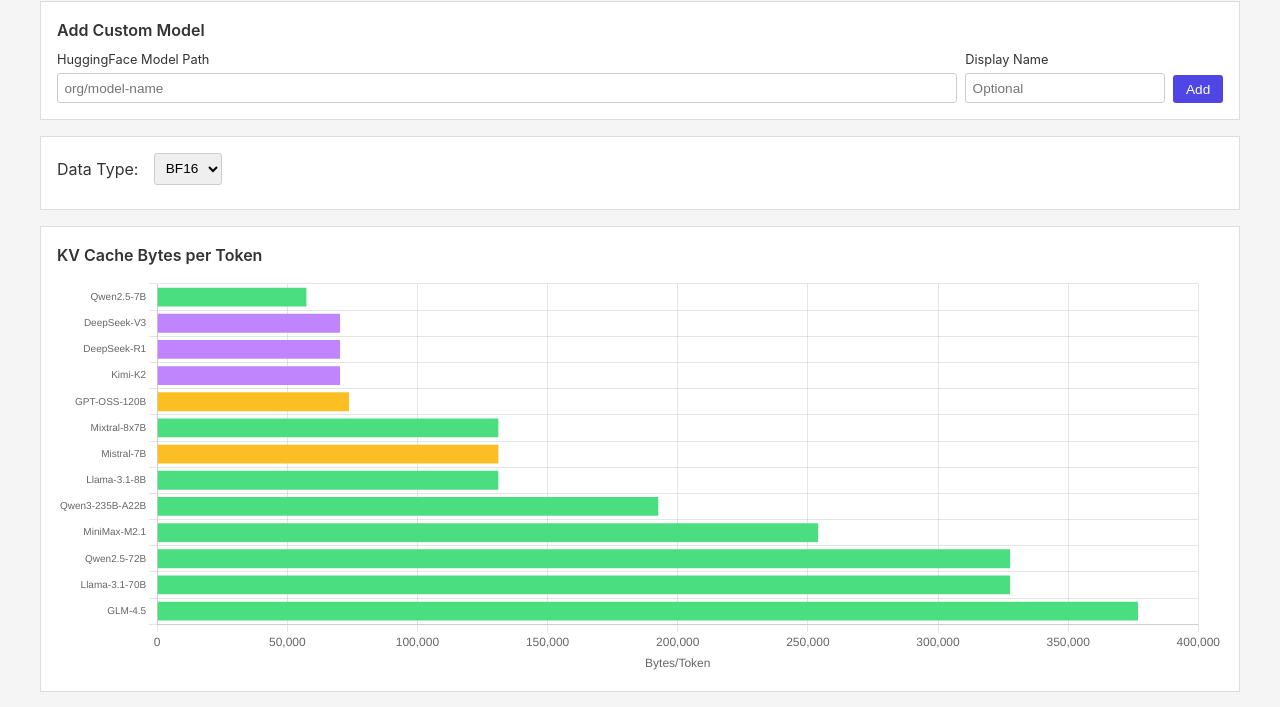
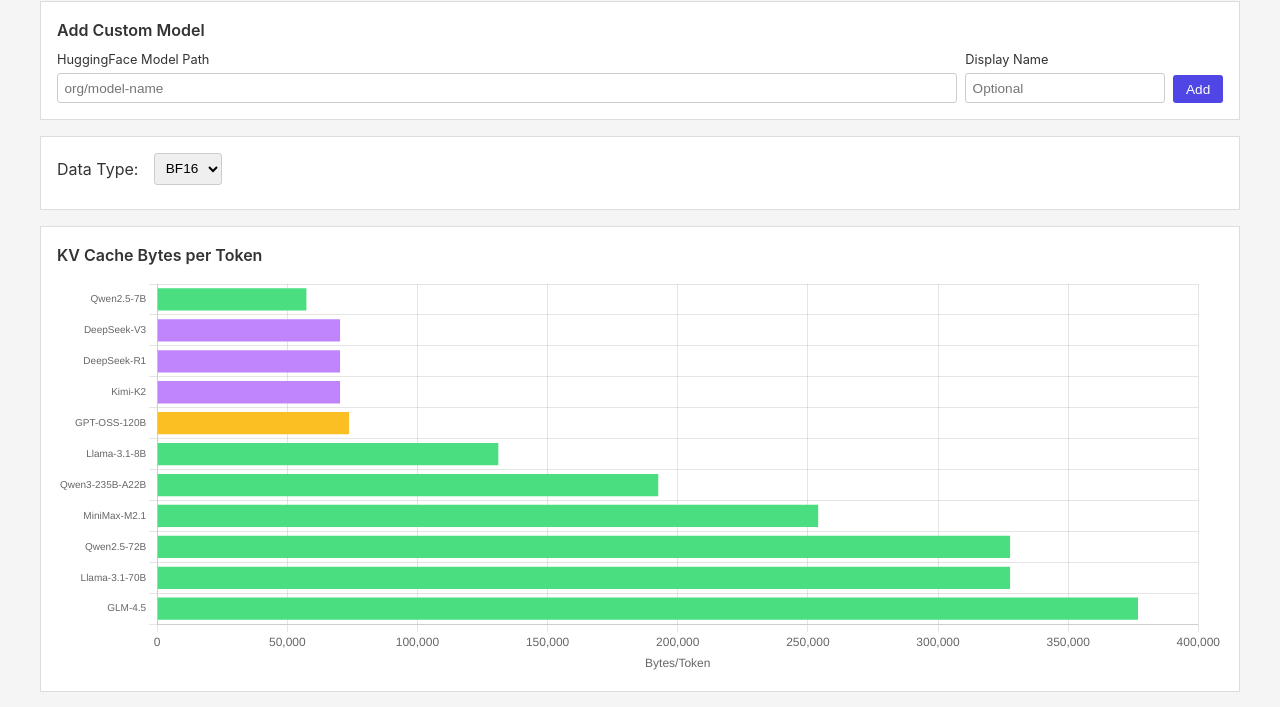
Before and after one commit to Aphoh/rooflines, a plain HTML site: page index.html in a window 1280 px wide. Shown: the part 67-774 px from the top of the page. Drawn offline with nearby package versions, Linux system fonts and the light colour scheme.

Commit message:
Extend sliders (1-280GB, 1K-512K) and remove Mistral/Mixtral

```diff
--- a/index.html
+++ b/index.html
@@ -225,11 +225,11 @@
             <div class="slider-controls">
                 <div class="slider-group">
                     <label>GPU Memory: <span id="gpu-memory-value">80 GB</span></label>
-                    <input type="range" id="gpu-memory" min="8" max="256" value="80">
+                    <input type="range" id="gpu-memory" min="1" max="280" value="80">
                 </div>
                 <div class="slider-group">
                     <label>Sequence Length: <span id="seq-length-value">32K</span></label>
-                    <input type="range" id="seq-length" min="10" max="18" value="15" step="0.5">
+                    <input type="range" id="seq-length" min="10" max="19" value="15" step="0.5">
                 </div>
             </div>
             <div class="chart-container">
@@ -353,26 +353,6 @@
                 head_dim: 128,
                 hidden_size: 3584,
                 max_position_embeddings: 32768
-            },
-            "Mixtral-8x7B": {
-                architectures: ["MixtralForCausalLM"],
-                num_hidden_layers: 32,
-                num_attention_heads: 32,
-                num_key_value_heads: 8,
-                head_dim: 128,
-                hidden_size: 4096,
-                max_position_embeddings: 32768,
-                sliding_window: null
-            },
-            "Mistral-7B": {
-                architectures: ["MistralForCausalLM"],
-                num_hidden_layers: 32,
-                num_attention_heads: 32,
-                num_key_value_heads: 8,
-                head_dim: 128,
-                hidden_size: 4096,
-                max_position_embeddings: 32768,
-                sliding_window: 4096
             },
             "Llama-3.1-70B": {
                 architectures: ["LlamaForCausalLM"],
```
